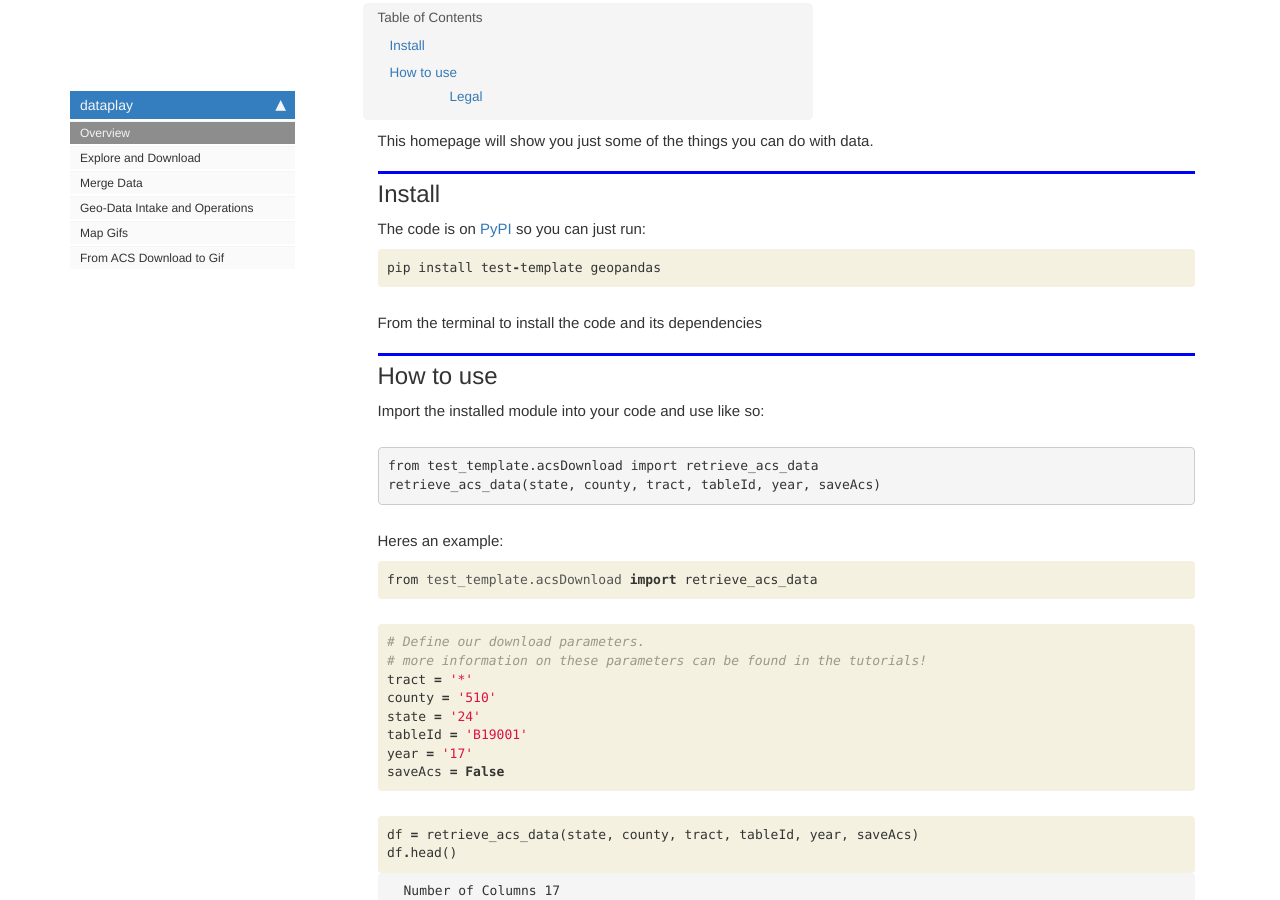
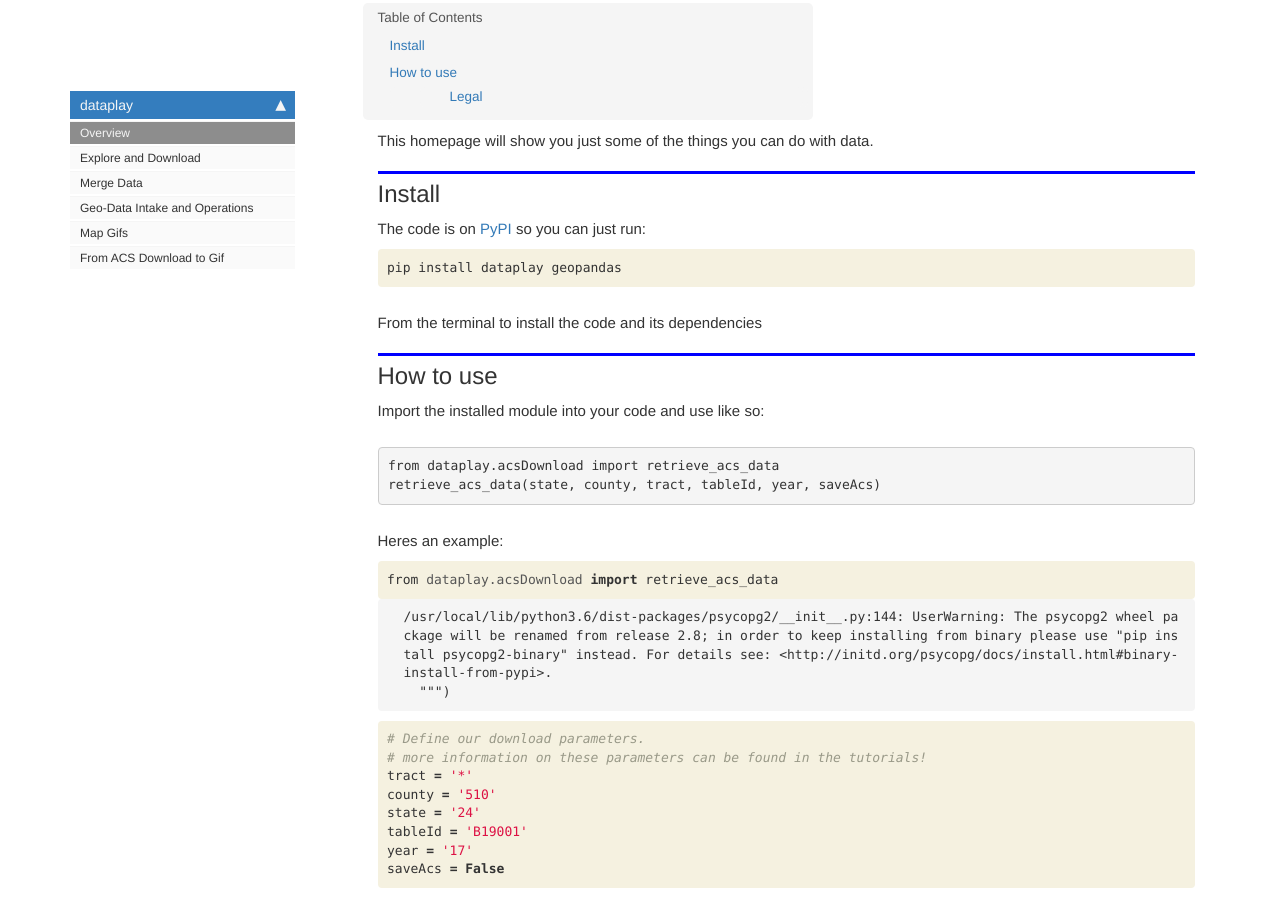
Before and after one commit to karpatic/dataplay, a Jekyll site: the page built from docs/index.html, in a window 1280 px wide and 900 px high, scrolled down 190 px. Built offline with Jekyll 4.4.1, drawn with Linux system fonts in a browser that asks for light colours; nearby versions of some CDN libraries; comment, search, counter and statistics services are not loaded.

Commit message:
Second update

```diff
--- a/docs/index.html
+++ b/docs/index.html
@@ -49,7 +49,7 @@ description: "The one stop shop to learn about data intake, processing, and visu
 
 <div class="inner_cell">
     <div class="input_area">
-<div class=" highlight hl-ipython3"><pre><span></span><span class="n">pip</span> <span class="n">install</span> <span class="n">test</span><span class="o">-</span><span class="n">template</span> <span class="n">geopandas</span>
+<div class=" highlight hl-ipython3"><pre><span></span><span class="n">pip</span> <span class="n">install</span> <span class="n">dataplay</span> <span class="n">geopandas</span>
 </pre></div>
 
     </div>
@@ -74,7 +74,7 @@ description: "The one stop shop to learn about data intake, processing, and visu
 <div class="text_cell_render border-box-sizing rendered_html">
 <p>Import the installed module into your code and use like so:</p>
 
-<pre><code>from test_template.acsDownload import retrieve_acs_data
+<pre><code>from dataplay.acsDownload import retrieve_acs_data
 retrieve_acs_data(state, county, tract, tableId, year, saveAcs)</code></pre>
 
 </div>
@@ -92,10 +92,25 @@ retrieve_acs_data(state, county, tract, tableId, year, saveAcs)</code></pre>
 
 <div class="inner_cell">
     <div class="input_area">
-<div class=" highlight hl-ipython3"><pre><span></span><span class="kn">from</span> <span class="nn">test_template.acsDownload</span> <span class="k">import</span> <span class="n">retrieve_acs_data</span>
+<div class=" highlight hl-ipython3"><pre><span></span><span class="kn">from</span> <span class="nn">dataplay.acsDownload</span> <span class="k">import</span> <span class="n">retrieve_acs_data</span>
 </pre></div>
 
     </div>
+</div>
+</div>
+
+<div class="output_wrapper">
+<div class="output">
+
+<div class="output_area">
+
+<div class="output_subarea output_stream output_stderr output_text">
+<pre>/usr/local/lib/python3.6/dist-packages/psycopg2/__init__.py:144: UserWarning: The psycopg2 wheel package will be renamed from release 2.8; in order to keep installing from binary please use &#34;pip install psycopg2-binary&#34; instead. For details see: &lt;http://initd.org/psycopg/docs/install.html#binary-install-from-pypi&gt;.
+  &#34;&#34;&#34;)
+</pre>
+</div>
+</div>
+
 </div>
 </div>
 
```
Also changed, not shown: docs/ACS_Explore_and_Download.html (+0 -44 lines), README.md, 2 other files.
